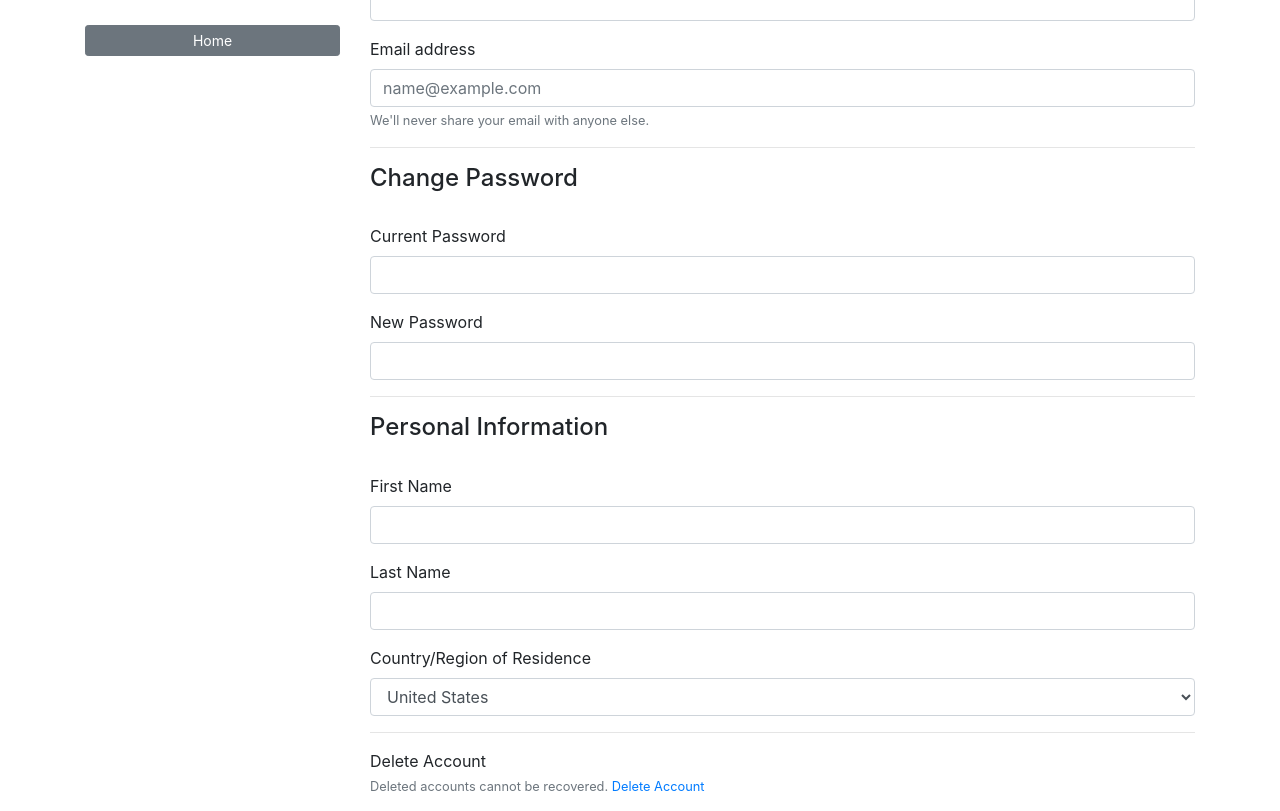
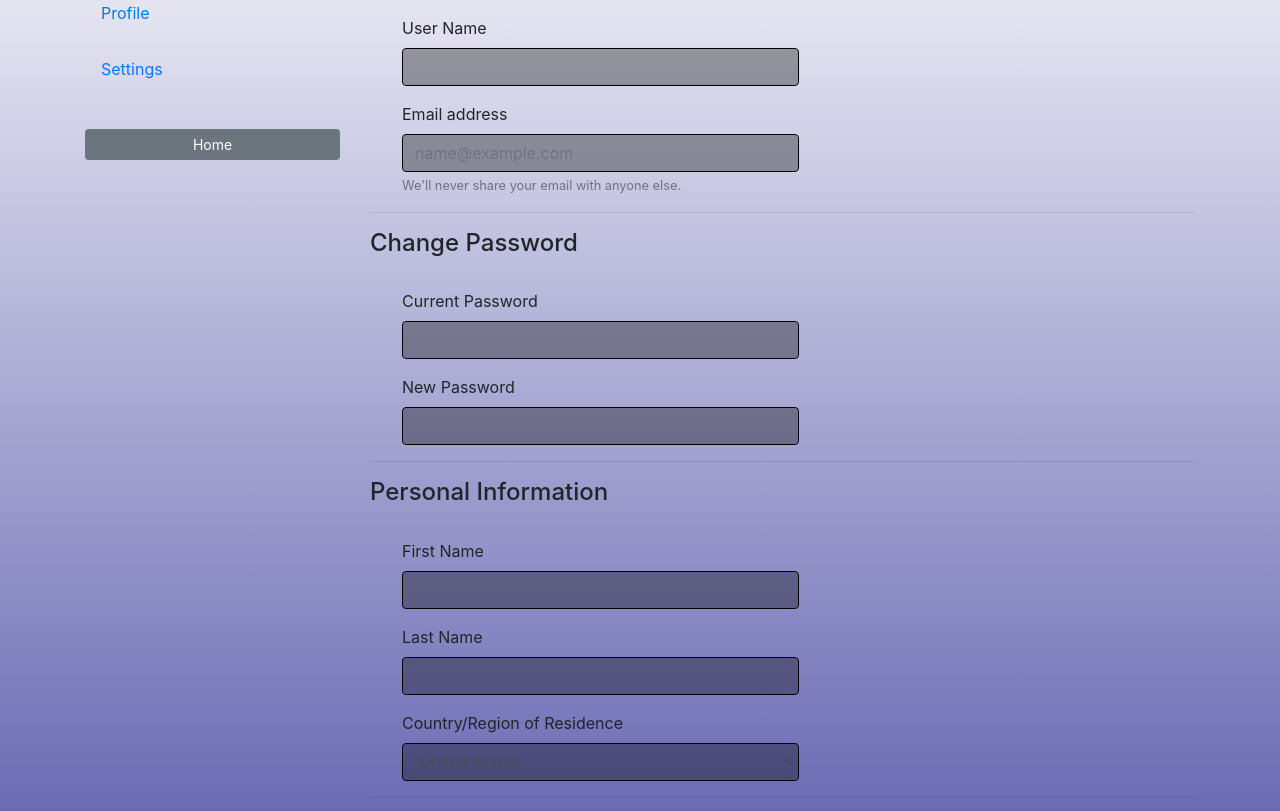
Before and after one commit to athoward1/cs326-final-alef, a plain HTML site: page settings.html in a window 1280 px wide. Shown: the part 175-986 px from the top of the page. Drawn offline with nearby package versions, Linux system fonts and the light colour scheme.

Commit message:
Style applied to settings, including background gradient

```diff
--- a/settings.css
+++ b/settings.css
@@ -0,0 +1,45 @@
+html {
+    background: linear-gradient(white,var(--main-color));
+    min-height: 100%;
+    background-repeat: no-repeat;
+    background-attachment: local;
+}
+
+.container{
+
+    margin-top: 3rem;
+    background-color:transparent;
+}
+
+.form-group{
+    margin-left: 2rem;
+}
+
+.form-control{
+    background-color: rgba(0, 0, 0, 0.336);
+    border-color: black;
+}
+
+.form-control:focus{
+    background-color: rgba(0, 0, 0, 0.336);
+}
+
+.nav{
+    margin-top: 4rem;
+}
+
+.nav-link{
+    margin-bottom: 1rem;
+    margin-right: 5px;
+}
+
+:root{
+    --main-color:rgba(13, 13, 133, 0.705);
+}
+
+h1{
+    text-align: center;
+    margin-left: 10px;
+    margin-top: 5px;
+    margin-bottom: 20px;
+}
--- a/settings.html
+++ b/settings.html
@@ -9,7 +9,8 @@
     <title>Settings</title>
   </head>
   <body class = "container">
-    <h1>Settings</h1>
+    <div>
+
 
     <!--Bootstrap Tab-->
     <div class="row">
@@ -26,7 +27,7 @@
         <!--Tab Content-->
         <div class="col-9">
           <div class="tab-content" id="v-pills-tabContent">
-
+            <h1>Settings</h1>
             <!--ACCOUNT TAB-->
             <div class="tab-pane fade show active" id="v-pills-account" role="tabpanel" aria-labelledby="v-pills-account-tab">
                 <h2>Edit your Account</h2><br>
@@ -35,30 +36,30 @@
                     <!--User Name Form-->
                     <div class="form-group">
                         <label for="userName">User Name</label>
-                        <input type="email" class="form-control" id="userName">
+                        <input type="text" class="form-control w-50" id="userName">
                     </div>
 
                     <!--Email Form-->
 
                     <div class="form-group">
                       <label for="emailAddress">Email address</label>
-                      <input type="email" class="form-control" id="emailAddress" aria-describedby="emailHelp" placeholder="name@example.com">
+                      <input type="email" class="form-control w-50" id="emailAddress" aria-describedby="emailHelp" placeholder="name@example.com">
                       <small id="emailHelp" class="form-text text-muted">We'll never share your email with anyone else.</small>
                     </div>
 
-                    <hr class="solid">
+                    <hr>
 
                     <!--Password Form-->
                     <h4>Change Password</h4><br>
                     <div class="form-group">
-                      <label for="currentPassword">Current Password</label>
-                      <input type="password" class="form-control" id="currentPassword">
+                      <label for="currentPassword w-50">Current Password</label>
+                      <input type="password" class="form-control w-50" id="currentPassword">
                     </div>
 
                     <!--Confirm Password Form-->
                     <div class="form-group">
                         <label for="newPassword">New Password</label>
-                        <input type="password" class="form-control" id="newPassword">
+                        <input type="password" class="form-control w-50" id="newPassword">
                     </div>
 
                     <hr class="solid">
@@ -68,19 +69,19 @@
                     <!--First Name Form-->
                     <div class="form-group">
                         <label for="firstName">First Name</label>
-                        <input type="email" class="form-control" id="firstName">
+                        <input type="email" class="form-control w-50" id="firstName">
                     </div>
 
                     <!--Last Name Form-->
                     <div class="form-group">
-                        <label for="lastName">Last Name</label>
-                        <input type="email" class="form-control" id="lastName">
+                        <label for="lastName" class=>Last Name</label>
+                        <input type="email" class="form-control w-50" id="lastName">
                     </div>
 
                     <!--Country/Region Form-->
                     <div class="form-group">
                         <label for="region">Country/Region of Residence</label>
-                        <select class="form-control" id="region">
+                        <select class="form-control w-50" id="region">
                           <option>United States</option>
                           <option>United Kingdom</option>
                           <option>Canada</option>
@@ -92,7 +93,7 @@
                       <hr class="solid">
                       Delete Account
                       <!--Delete Account Link-->
-                      <small id="deleteHelp" class="form-text text-muted">Deleted accounts cannot be recovered. <a href="#">Delete Account</a></small>
+                      <small id="deleteHelp" class="form-text">Deleted accounts cannot be recovered. <a href="#">Delete Account</a></small>
 
                       <hr class="solid">
 
@@ -111,7 +112,7 @@
                 <form>
                     <div class="form-group">
                         <label for="userName">User Name</label>
-                        <input type="email" class="form-control" id="userName">
+                        <input type="email" class="form-control w-50" id="userName">
                     </div>
                 </form>
 
@@ -120,7 +121,7 @@
                     <div class="form-group">
                         <label for="aboutMe">About</label>
                         <small id="aboutMeHelp" class="form-text text-muted">A brief description of yourself shown on your profile</small>
-                        <textarea class="form-control" id="aboutMe" rows="3"></textarea>
+                        <textarea class="form-control w-75" id="aboutMe" rows="3"></textarea>
                     </div>
                 </form>
                 <br>
@@ -132,9 +133,12 @@
                     <div class="form-group">
                       <label for="profileImage">Import an Image</label>
                       <input type="file" class="form-control-file" id="profileImage">
+                      <br>
+                      <button type="submit" class="btn btn-primary">Save</button>
                     </div>
+
                 </form>
-                <button type="submit" class="btn btn-primary">Save</button>
+
                 <hr class = "solid">
             </div>
             <!--SETTINGS TAB-->
@@ -149,7 +153,7 @@
           </div>
         </div>
       </div>
-
+    </div>
     <script src="https://code.jquery.com/jquery-3.5.1.slim.min.js" integrity="sha384-DfXdz2htPH0lsSSs5nCTpuj/zy4C+OGpamoFVy38MVBnE+IbbVYUew+OrCXaRkfj" crossorigin="anonymous"></script>
     <script src="https://cdn.jsdelivr.net/npm/bootstrap@4.5.3/dist/js/bootstrap.bundle.min.js" integrity="sha384-ho+j7jyWK8fNQe+A12Hb8AhRq26LrZ/JpcUGGOn+Y7RsweNrtN/tE3MoK7ZeZDyx" crossorigin="anonymous"></script>
   </body>
```
